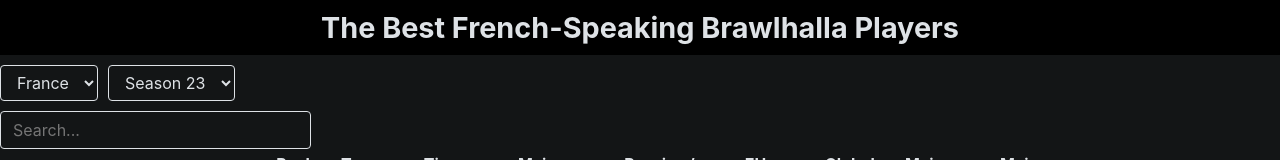
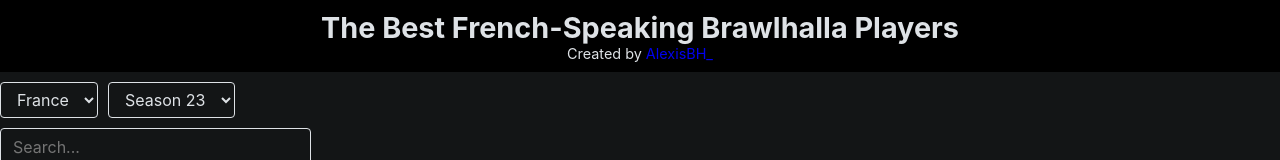
Before and after one commit to alexisradice/BrawlRanks, a React (Create React App) app: page / in a window 1280 px wide. Shown: the top 160 px of the page. Built offline with nearby package versions, Linux system fonts and the light colour scheme; no server answers.

Commit message:
add "Created by" <a>

```diff
--- a/src/components/Header.js
+++ b/src/components/Header.js
@@ -1,9 +1,12 @@
 import React from "react";
+// import { Link } from 'react-router-dom';
 
 const Header = () => {
   return (
     <header>
       <h1>The Best French-Speaking Brawlhalla Players</h1>
+      Created by
+      <a href="https://twitter.com/AlexisBH_" target="_blank" rel="noopener noreferrer"> AlexisBH_</a>
     </header>
   );
 };
--- a/src/index.css
+++ b/src/index.css
@@ -166,3 +166,7 @@ button {
   background-color: #131516;
   border: 1px solid #dee2e6;
 }
+
+a {
+  text-decoration: none;
+}
```
